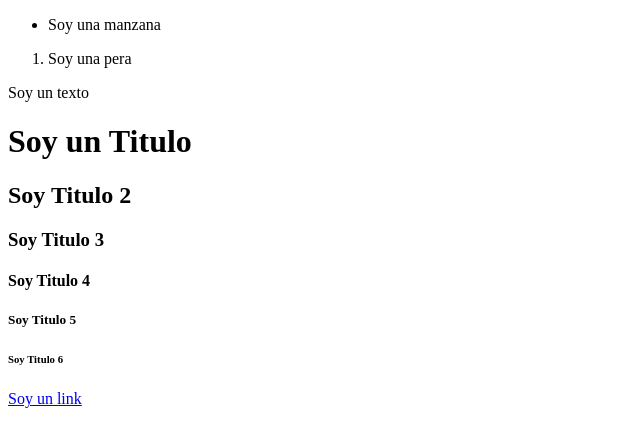
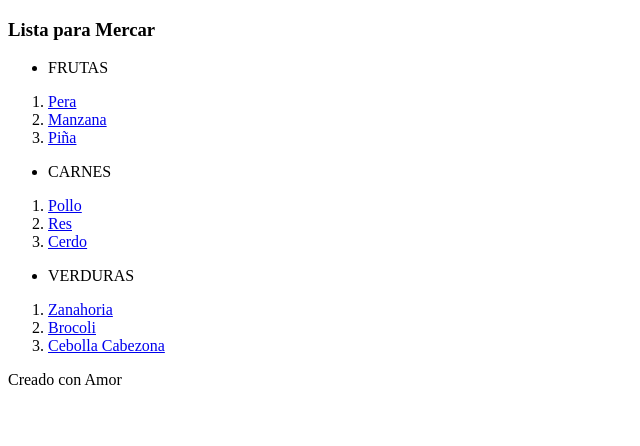
Before and after one commit to ciborgym/CURSODEFINITIVOHTMLYCSS, a plain HTML site: page index.html in a window 1280 px wide. Shown: the whole page, without its empty margins (0-640 px from the left). Drawn offline with Linux system fonts and the light colour scheme.

Commit message:
Reto: crea tu lista de compras del supermercado

```diff
--- a/index.html
+++ b/index.html
@@ -15,27 +15,41 @@
     <main>
         <section>
             <article>
-
-
+                <h1>Lista para Mercar</h1>
             </article>
         </section>
         <ul>
-            <li>Soy una manzana</li>
+            <li>FRUTAS</li>
         </ul>
         <ol>
-            <li>Soy una pera</li>
+            <li><a href="https://gastronomiaycia.republica.com/2009/04/30/flognarde-de-peras/">Pera</a></li>
+            <li><a href="https://www.recetasgratis.net/receta-de-tarta-de-manzana-en-sarten-59295.html">Manzana</a></li>
+            <li><a href="https://unareceta.com/recetas-con-pina/">Piña</a></li>
         </ol>
+
+        <ul>
+            <li>CARNES</li>
+        </ul>
+        <ol>
+            <li><a href="https://www.recetasnestle.com.ec/recetas/recetas-con-pollo/pollo-en-salsa-casera">Pollo</a></li>
+            <li><a href="https://www.recetasnestlecam.com/platos-fuertes/estofado-res">Res</a></li>
+            <li><a href="https://www.recetasnestle.com.co/recetas/cubitos-cerdo-agridulce">Cerdo</a></li>
+        </ol>
+
+        <ul>
+            <li>VERDURAS</li>
+        </ul>
+        <ol>
+            <li><a href="https://www.hogarmania.com/cocina/recetas/aperitivos/croquetas-zanahoria-20005.html">Zanahoria</a></li>
+            <li><a href="https://www.recetasgratis.net/receta-de-brocoli-al-vapor-con-ajo-65613.html">Brocoli</a></li>
+            <li><a href="https://www.cocinafacil.com.mx/recetas/comida-con-cebolla/">Cebolla Cabezona</a></li>
+        </ol>
+
     </main>
     <footer>
 
     </footer>
-    <p>Soy un texto</p>
-    <h1>Soy un Titulo</h1>
-    <h2>Soy Titulo 2</h2>
-    <h3>Soy Titulo 3</h3>
-    <h4>Soy Titulo 4</h4>
-    <h5>Soy Titulo 5</h5>
-    <h6>Soy Titulo 6</h6>
-    <a href="#">Soy un link</a>
+    <p>Creado con Amor</p>
+
 </body>
 </html>
```
